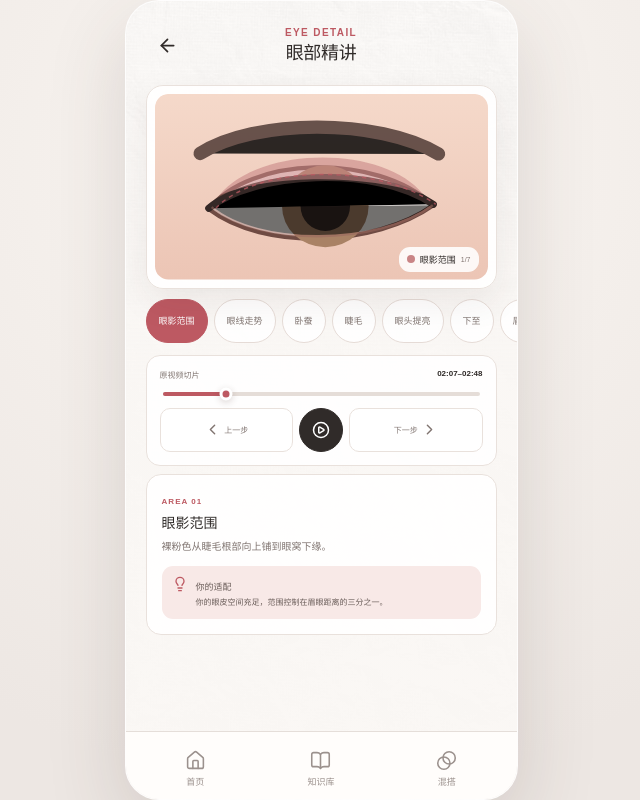
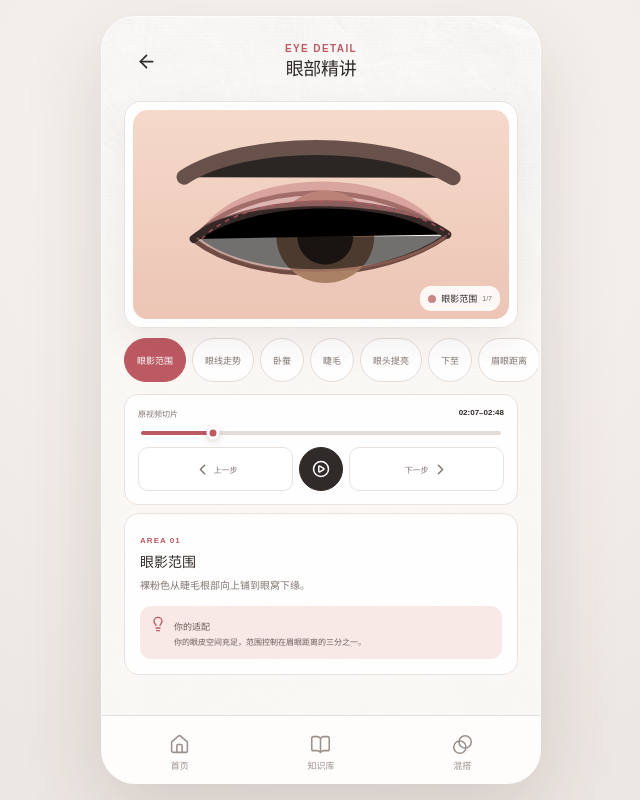
Before and after one commit to qi00531/makeup-frontend, a React (Vite) app: page /eyes in a window 1280 px wide. Shown: the whole page, without its empty margins (319-959 px from the left). Built offline with nearby package versions, Linux system fonts and the light colour scheme.

Commit message:
fix: make mobile canvas device responsive

```diff
--- a/src/styles/global.css
+++ b/src/styles/global.css
@@ -14,8 +14,8 @@
   --rose-dark: #9f424c;
   --rose-soft: #f8e9e7;
   --shadow: 0 18px 50px rgba(68, 47, 40, .10);
-  --phone-width: 393px;
-  --phone-height: 852px;
+  --phone-min-width: 320px;
+  --phone-max-width: 440px;
 }
 
 * { box-sizing: border-box; }
@@ -29,7 +29,7 @@ h1, h2, h3, p { margin-top: 0; }
 
 .visually-hidden { position: absolute !important; width: 1px; height: 1px; padding: 0; margin: -1px; overflow: hidden; clip: rect(0,0,0,0); white-space: nowrap; border: 0; }
 .app-stage { display: grid; width: 100%; height: 100dvh; overflow: hidden; place-items: center; background: radial-gradient(circle at 50% 20%, #faf6f2 0, #ede7e3 70%); }
-.mobile-shell { position: relative; width: min(var(--phone-width), 100vw); height: min(var(--phone-height), 100dvh); min-height: 0; padding: max(22px, env(safe-area-inset-top)) 20px max(30px, env(safe-area-inset-bottom)); overflow-x: hidden; overflow-y: auto; overscroll-behavior: contain; scrollbar-width: none; background: var(--canvas); }
+.mobile-shell { position: relative; width: clamp(var(--phone-min-width), 100vw, var(--phone-max-width)); height: 100dvh; min-height: 0; padding: max(22px, env(safe-area-inset-top)) clamp(15px, 5vw, 22px) max(30px, env(safe-area-inset-bottom)); overflow-x: hidden; overflow-y: auto; overscroll-behavior: contain; scrollbar-width: none; background: var(--canvas); }
 .mobile-shell::-webkit-scrollbar { display: none; }
 .upload-page { background-image: linear-gradient(180deg, rgba(250,247,244,.02) 0, rgba(250,247,244,.08) 42%, rgba(250,247,244,.74) 61%, rgba(250,247,244,.94) 100%), url('../assets/bg-home-collage.png'); background-position: top center; background-size: 100% auto; }
 .photo-page { background-image: linear-gradient(180deg, rgba(250,247,244,.18), rgba(250,247,244,.9) 58%), url('../assets/bg-photo-flower.png'); background-position: top center; background-size: 100% auto; }
@@ -141,7 +141,7 @@ h1, h2, h3, p { margin-top: 0; }
 @keyframes spin { to { transform: rotate(360deg); } }
 
 @media (min-width: 520px) {
-  .mobile-shell { border: 1px solid rgba(255,255,255,.8); border-radius: 34px; box-shadow: 0 28px 80px rgba(67,48,41,.16); }
+  .mobile-shell { height: min(932px, calc(100dvh - 32px)); border: 1px solid rgba(255,255,255,.8); border-radius: 34px; box-shadow: 0 28px 80px rgba(67,48,41,.16); }
   .bottom-nav { border-radius: 0 0 33px 33px; }
 }
 @media (max-width: 350px) { .mobile-shell { padding-left: 15px; padding-right: 15px; }.comparison__frame { height: 292px; }.photo-preview { min-height: 230px; } }
```
Also changed, not shown: 2 other files (tests, documents, lock files or other folders).
